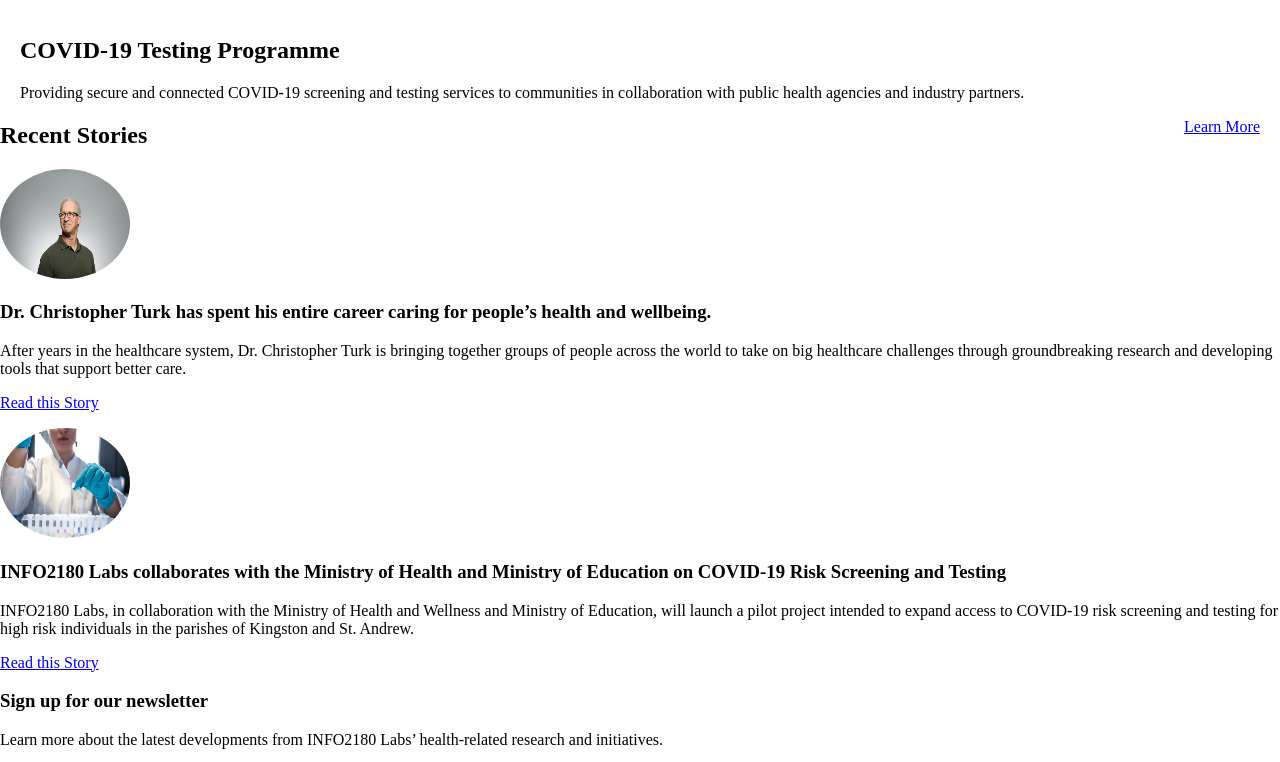
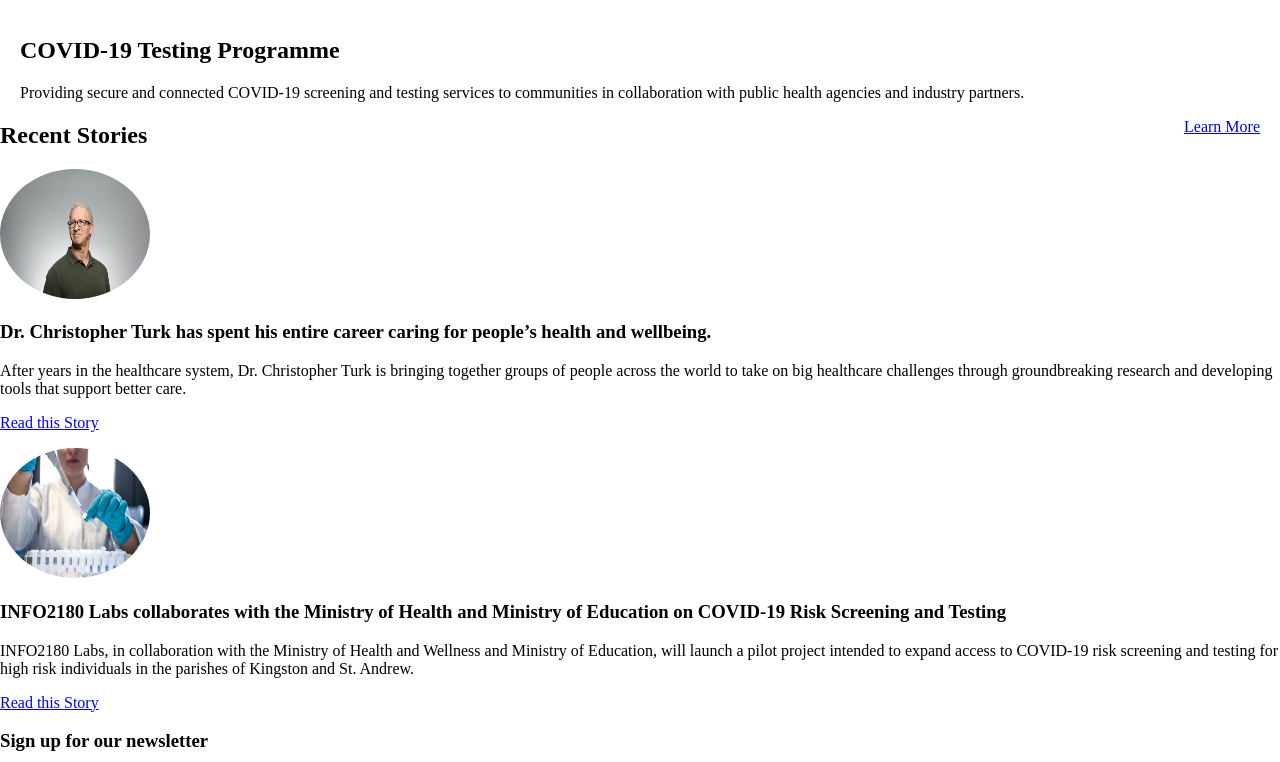
Before and after one commit to rirepeirs/info2180-project1, a plain HTML site: page index.html in a window 1280 px wide. Shown: the part 634-1396 px from the top of the page. Drawn offline with Linux system fonts and the light colour scheme.

Commit message:
Final images added to html

```diff
--- a/index.html
+++ b/index.html
@@ -77,7 +77,7 @@
             <div class="container">
                 <h2>Recent Stories</h2>
                 <article>
-                    <img src="doctor.jpg" alt="Dr. Christopher Turk" width="130px" height="110px">
+                    <img src="doctor.jpg" alt="Dr. Christopher Turk" width="150px" height="130px">
                     <div class="article-body">
                         <h3>Dr. Christopher Turk has spent his entire career caring for people’s health and wellbeing.</h3>
                         <p>After years in the healthcare system, Dr. Christopher Turk is bringing together groups of people across the world to take on big healthcare challenges through groundbreaking research and developing tools that support better care.</p>
@@ -85,7 +85,7 @@
                     </div>
                 </article>
                 <article>
-                    <img src="lab.jpg" alt="INFO2180 Labs" width="130px" height="110px">
+                    <img src="lab.jpg" alt="INFO2180 Labs" width="150px" height="130px">
                     <div class="article-body">
                         <h3>INFO2180 Labs collaborates with the Ministry of Health and Ministry of Education on COVID-19 Risk Screening and Testing</h3>
                         <p>INFO2180 Labs, in collaboration with the Ministry of Health and Wellness and Ministry of Education, will launch a pilot project intended to expand access to COVID-19 risk screening and testing for high risk individuals in the parishes of Kingston and St. Andrew.</p>
```
